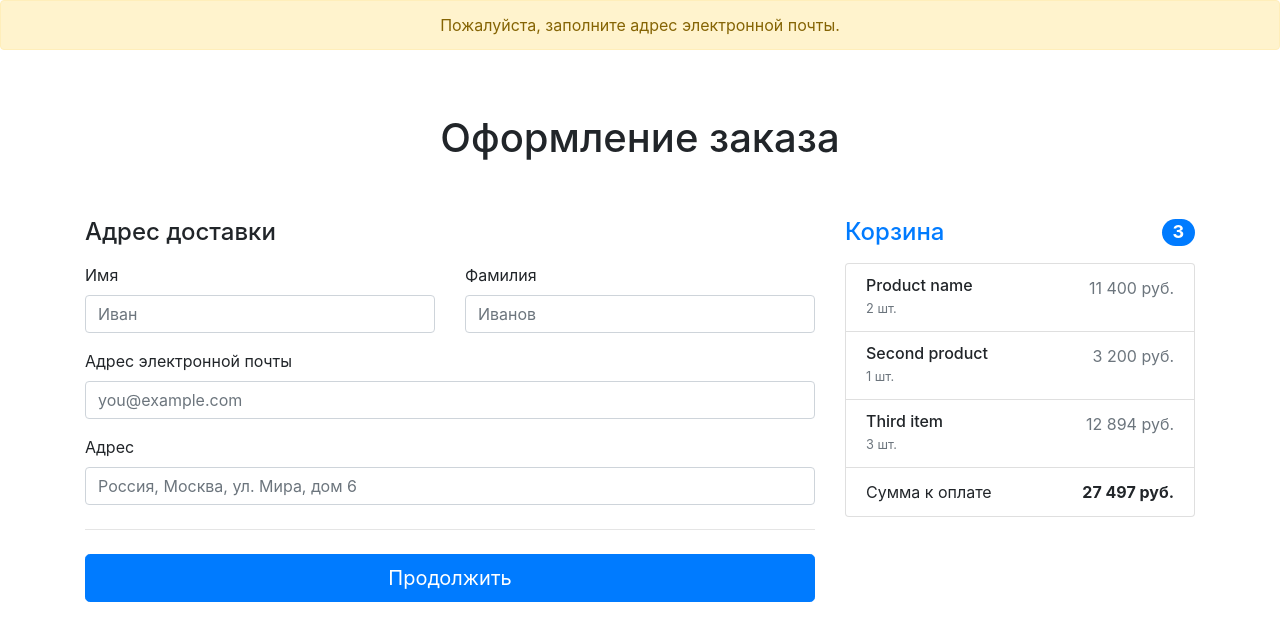
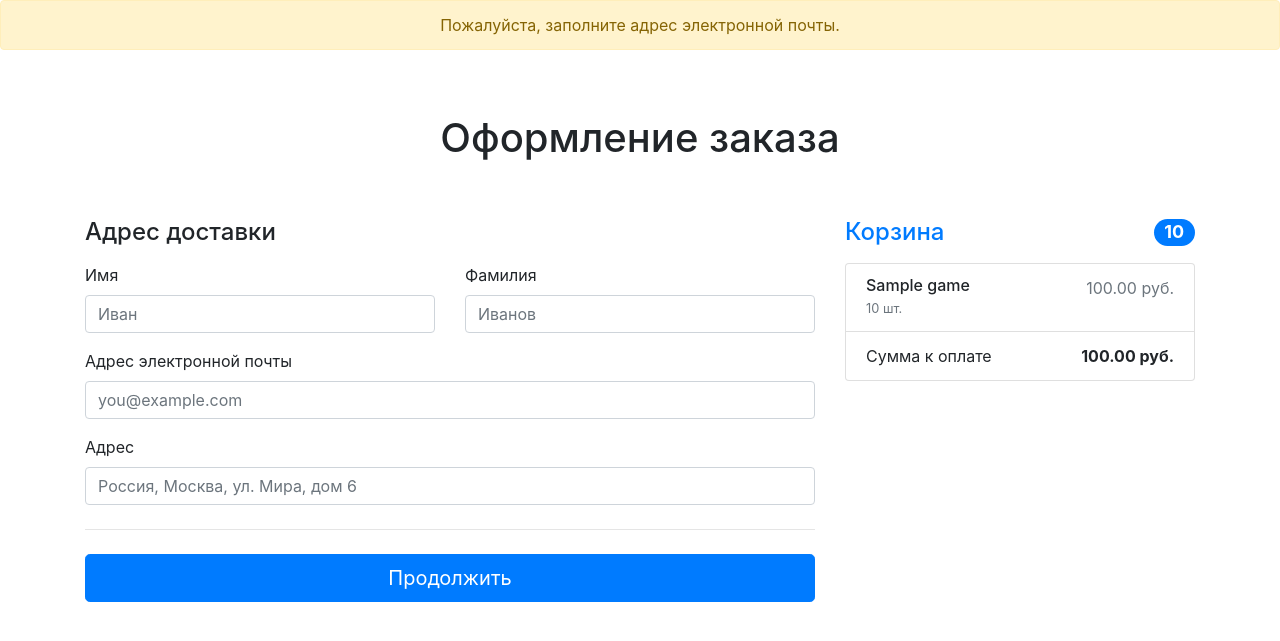
Before and after one commit to pavlechenk/GameStore, a Django app: template orders/templates/orders/order_create.html in a window 1280 px wide. Shown: the part 56-697 px from the top of the page. Run offline with Django 3.2, Linux system fonts and the light colour scheme; a user stored in the database is signed in; tables that the repository leaves empty hold one stand-in row (values such as "Sample post"); the template is opened without the code that fills it: values that come from a table or form of the project are taken from there, most other values are stand-ins (such as "Sample title", 1, 10 or a date in 2020); parts of the project's set-up code (start-up, migrations or seed data) failed here and were passed over; some libraries are stand-ins or nearby versions.

Commit message:
Implementing OrderCreateView, URL routing and editing the template for displaying the cart

```diff
--- a/orders/templates/orders/order_create.html
+++ b/orders/templates/orders/order_create.html
@@ -18,60 +18,47 @@
             <div class="col-md-5 col-lg-4 order-md-last">
                 <h4 class="d-flex justify-content-between align-items-center mb-3">
                     <span class="text-primary">Корзина</span>
-                        <span class="badge badge-primary badge-pill text-white">3</span>
+                    <span class="badge badge-primary badge-pill text-white">{{ baskets.get_total_quantity }}</span>
                 </h4>
                 <ul class="list-group mb-3">
+                    {% for basket in baskets %}
                         <li class="list-group-item d-flex justify-content-between lh-sm">
                         <div>
-                                <h6 class="my-0">Product name</h6>
-                                <small class="text-muted">2 шт.</small>
+                            <h6 class="my-0">{{ basket.game.name }}</h6>
+                            <small class="text-muted">{{ basket.quantity }} шт.</small>
                         </div>
-                            <span class="text-muted">11 400 руб.</span>
+                        <span class="text-muted">{{ basket.get_price }} руб.</span>
                     </li>
-                        <li class="list-group-item d-flex justify-content-between lh-sm">
-                            <div>
-                                <h6 class="my-0">Second product</h6>
-                                <small class="text-muted">1 шт.</small>
-                            </div>
-                            <span class="text-muted">3 200 руб.</span>
-                        </li>
-                        <li class="list-group-item d-flex justify-content-between lh-sm">
-                            <div>
-                                <h6 class="my-0">Third item</h6>
-                                <small class="text-muted">3 шт.</small>
-                            </div>
-                            <span class="text-muted">12 894 руб.</span>
-                        </li>
+                    {% endfor %}
                     <li class="list-group-item d-flex justify-content-between">
                         <span>Сумма к оплате</span>
-                            <strong>27 497 руб.</strong>
+                        <strong>{{ baskets.get_total_price }} руб.</strong>
                     </li>
                 </ul>
             </div>
                 <div class="col-md-7 col-lg-8">
                     <h4 class="mb-3">Адрес доставки</h4>
-                    <form>
+                    <form action="{% url 'orders:order_create' %}" method="post">
+                        {% csrf_token %}
                         <div class="row g-3">
                             <div class="col-sm-6">
-                                <label for="firstName" class="form-label">Имя</label>
-                                <input type="text" class="form-control" id="firstName" placeholder="Иван" value="" required>
+                                <label for="{{ form.first_name.id_for_label }}" class="form-label">Имя</label>
+                                {{ form.first_name }}
                             </div>
 
                             <div class="col-sm-6">
-                                <label for="lastName" class="form-label">Фамилия</label>
-                                <input type="text" class="form-control" id="lastName" placeholder="Иванов" value=""
-                                       required>
+                                <label for="{{ form.last_name.id_for_label }}" class="form-label">Фамилия</label>
+                                {{ form.last_name }}
                             </div>
 
                             <div class="col-12 mt-3">
-                                <label for="email" class="form-label">Адрес электронной почты</label>
-                                <input type="email" class="form-control" id="email" placeholder="you@example.com">
+                                <label for="{{ form.email.id_for_label }}" class="form-label">Адрес электронной почты</label>
+                                {{ form.email }}
                             </div>
 
                             <div class="col-12 mt-3">
-                                <label for="address" class="form-label">Адрес</label>
-                                <input type="text" class="form-control" id="address"
-                                       placeholder="Россия, Москва, ул. Мира, дом 6" required>
+                                <label for="{{ form.address.id_for_label }}" class="form-label">Адрес</label>
+                                {{ form.address }}
                             </div>
 
                         </div>
--- a/orders/urls.py
+++ b/orders/urls.py
@@ -1,4 +1,5 @@
 from django.urls import path
+
 from orders.views import OrderCreateView
 
 app_name = 'orders'
```
Also changed, not shown: orders/views.py (+15 -2 lines). Lines whose indentation alone changed are shown as unchanged.
